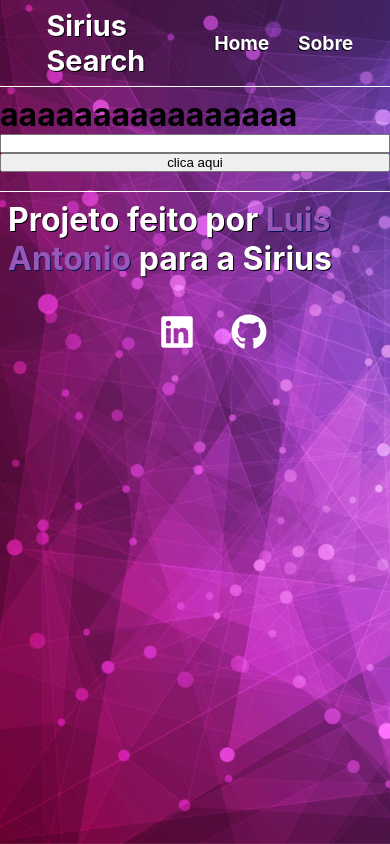
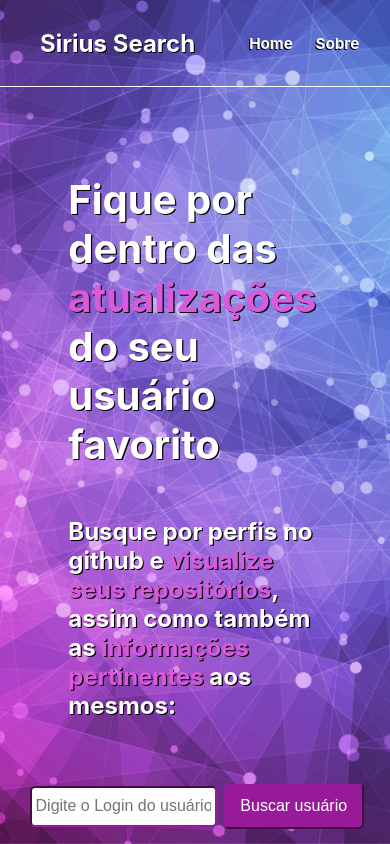
Before and after one commit to LagAntunes/Desafio-Sirius, a React (Create React App) app: page / in a window 390 px wide. Shown: the top 844 px of the page. Built offline with nearby package versions, Linux system fonts and the light colour scheme.

Commit message:
aplicando correções nos estilos, adicionando media querys e finalizando página inicial

```diff
--- a/src/components/Api_Item.js
+++ b/src/components/Api_Item.js
@@ -8,8 +8,6 @@
             <p>
                 <span className={styles.titulo}>{props.titulo}</span>
 
-                {/* {props.name} */}
-
                 <span className={styles.item}>{props.item}</span>
             </p>
         </div>
--- a/src/components/Api_Item.module.css
+++ b/src/components/Api_Item.module.css
@@ -5,7 +5,8 @@
 }
 
 .item {
-    color: aqua;
+    color: rgb(204, 98, 204);
     font-size: 1.2em;
+    font-weight: bold;
     text-shadow: 1px 1px black;
 }
--- a/src/components/Footer.module.css
+++ b/src/components/Footer.module.css
@@ -13,8 +13,8 @@
 }
 
 .rodape h1 span{
-    color: rgb(150, 89, 185);
-    text-shadow:1px 1px rgb(2, 21, 85);
+    color: rgb(204, 98, 204);
+    text-shadow:1px 1px black;
 }
 
 .icones {
@@ -27,15 +27,22 @@
 .icones li {
     margin-left: 1em;
     margin-top: 1em;
+    margin-bottom: 1em;
     font-size: 1.5em;
 }
 
-.icones li a {
+.icones a {
     color: white;
-    text-shadow:1px 1px black;
+    transition: 1.2s;
 }
 
-.icones li a:hover {
-    color: rgb(195, 167, 211);
-    text-shadow:1px 1px rgb(42, 89, 243);
+.icones a:hover {
+    color: rgb(204, 98, 204);
 }
+
+@media(min-width: 319px) and (max-width: 425px){
+    .rodape h1 {
+        font-size: 1.5em;
+        margin-left: 10%;
+    }
+}
--- a/src/components/Navbar.module.css
+++ b/src/components/Navbar.module.css
@@ -14,6 +14,7 @@
     font-size: 1.2em;
     color: white;
     text-shadow:1px 1px black;
+    transition: 1.2s;
 }
 
 .list {
@@ -29,9 +30,20 @@
     color: white;
     font-weight: bold;
     text-shadow:-1px 1px black;
+    transition: 1.2s;
 }
 
 .logo:hover, .item:hover {
-    color: rgb(195, 167, 211);
-    text-shadow:1px 1px rgb(42, 89, 243);
+    color: rgb(204, 98, 204);
+    text-shadow:1px 1px black;
 }
+
+@media(min-width: 319px) and (max-width: 425px){
+    .logo {
+        font-size: 1em;
+    }
+
+    .item {
+        font-size: .95em;
+    }
+}
--- a/src/pages/Home.js
+++ b/src/pages/Home.js
@@ -50,12 +50,17 @@
 
     return (
       <div className={styles.container}>
-        <h1>aaaaaaaaaaaaaaaa</h1>
+        <h1>Fique por dentro das <span>atualizações</span> do seu usuário favorito</h1>
 
-        <input type="text" value={valor} onChange={(event) => setValor(event.target.value)}/>
-        <button onClick={busca}>
-          clica aqui
-        </button>
+        <h2>Busque por perfis no github e <span>visualize seus repositórios</span>, assim como também as <span>informações pertinentes</span> aos mesmos: </h2>
+
+        <div className={styles.divInputBotao}>
+          <input type="text" value={valor} onChange={(event) => setValor(event.target.value)} placeholder="Digite o Login do usuário aqui..."/>
+
+          <button onClick={busca}>
+            Buscar usuário
+          </button>
+        </div>
 
 
         { usuario !== undefined && repositorio !== undefined ?
@@ -65,6 +70,7 @@
                 <Api_Item titulo="Nome do usuário: " item={usuario.name}/>
                 <Api_Item titulo="Login do usuário: " item={usuario.login}/>
                 <Api_Item titulo="Email do usuário: " item={usuario.email}/>
+                <Api_Item titulo="Bio do usuário: " item={usuario.bio}/>
                 <Api_Item titulo="Número de seguidores: " item={usuario.followers}/>
                 <Api_Item titulo="Número de seguidos: " item={usuario.following}/>
             </div>
@@ -73,25 +79,29 @@
               return (
                 <div key={item.id} className={styles.repositorio} style={mostraDisplay ? {display: "none"} : {display: "flex"}}>
                   <Api_Item titulo="Nome do repositório: " item={item.full_name}/>
-                  <button id={item.full_name} onClick={verDetalhes}>Ver detalhes</button>
+                  <button id={item.full_name} onClick={verDetalhes} className={styles.detalhesBotao}>Ver detalhes</button>
                 </div>
               )
             })}
 
             {mostraDetalhe ?
-              <div className={styles.descricao}>
+             <div className={styles.descricao}>
+              <p>
+                <Api_Item titulo="Nome do repositório: " item={detalhe.full_name}/>
+              </p>
+
                <Api_Item titulo="Descrição do repositório: " item={detalhe.description}/>
                <Api_Item titulo="Número de estrelas do repositório: " item={detalhe.stargazers_count}/>
                <Api_Item titulo="Linguagem usada no repositório: " item={detalhe.language}/>
                 <a href={detalhe.html_url}>
-                  <button>Link do repositório</button>
+                  <button className={styles.detalhesBotao}>Link do repositório</button>
                 </a> <br/>
-               <button onClick={() => {setMostraDetalhe(false); setMostraDisplay(false)}}>Ocultar detalhes</button>
-              </div>
+               <button className={styles.detalhesBotao} onClick={() => {setMostraDetalhe(false); setMostraDisplay(false)}}>Ocultar detalhes</button>
+             </div>
               :
-              <></>
+              <>
+              </>
             }
-
           </div>
           :
           <></>
--- a/src/pages/Home.module.css
+++ b/src/pages/Home.module.css
@@ -5,8 +5,66 @@
     height: 100%;
 }
 
+.container h1, h2 {
+    align-self: center;
+    width: 65%;
+    margin-top: 2em;
+    color: white;
+    text-shadow: 1.2px 1.2px black;
+    font-size: 3em;
+}
+
+.container h2 {
+    margin-bottom: 2em;
+    font-size: 2em;
+}
+
+.container h1 span, h2 span {
+    color: rgb(219, 89, 219);
+    text-shadow: 1.2px 1.2px black;
+}
+
+.divInputBotao {
+    align-self: center;
+    margin-top: 1em;
+    margin-bottom: 7em;
+    width: 70%;
+    display: flex;
+    flex-direction: row;
+}
+
+.divInputBotao input {
+    width: 50%;
+    margin-left: 12%;
+    margin-right: 2%;
+    padding: 1%;
+    border-radius: 5px;
+    border-color: rgb(153, 26, 153);
+    color: purple;
+    font-size: 1.2em;
+}
+
+.divInputBotao button {
+    width: 20%;
+    padding: 1%;
+    border-radius: 5px;
+    border-color: rgb(153, 26, 153);
+    background-color: rgb(153, 26, 153);
+    color: white;
+    font-size: 1.5vw;
+    height: 45px;
+    transition: 1.2s;
+}
+
+.divInputBotao button:hover {
+    cursor: pointer;
+    border-color: rgb(189, 86, 189);
+    background-color: rgb(189, 86, 189);
+}
+
 .usuarioInformacoes {
     align-self: center;
+    width: 100%;
 }
 
 .usuario, .repositorio, .descricao {
@@ -15,8 +73,18 @@
     margin-top: 5%;
     margin-bottom: 5%;
     padding: 4%;
-    width: 80%;
-    margin-left: 6%;
+    width: 60%;
+    margin-left: 16%;
+}
+
+.descricao h2 {
+    font-size: 3.5vw;
+    width: 100%;
+}
+
+.repositorio {
+    display: flex;
+    flex-direction: column;
 }
 
 .usuario img {
@@ -26,3 +94,64 @@
     border-radius: 15px;
     border: 2px solid rgb(153, 26, 153);
 }
+
+.detalhesBotao {
+    margin-top: 2em;
+    width: 40%;
+    padding: 1%;
+    border-radius: 5px;
+    border-color: rgb(153, 26, 153);
+    background-color: rgb(153, 26, 153);
+    color: white;
+    font-size: 1.5vw;
+    height: 45px;
+    transition: 1.2s;
+}
+
+.detalhesBotao:hover {
+    cursor: pointer;
+    border-color: rgb(189, 86, 189);
+    background-color: rgb(189, 86, 189);
+}
+
+
+@media(min-width: 319px) and (max-width: 425px){
+    .usuario, .repositorio, .descricao {
+        width: 70%;
+        margin-left: 11%;
+        font-size: .8em;
+    }
+
+    .container h1 {
+     font-size: 2.5em;
+    }
+
+    .container h2 {
+        font-size: 1.5em;
+    }
+
+    .divInputBotao {
+        width: 90%;
+    }
+
+    .divInputBotao input {
+        margin-left: 3%;
+        height: 30px;
+        width: 50%;
+        font-size: 1em;
+    }
+
+    .divInputBotao button {
+        width: 40%;
+        font-size: 1em;
+    }
+
+    .detalhesBotao {
+        width: 80%;
+        font-size: 1em;
+    }
+
+    .descricao h2 {
+        font-size: .8em;
+    }
+  }
```
